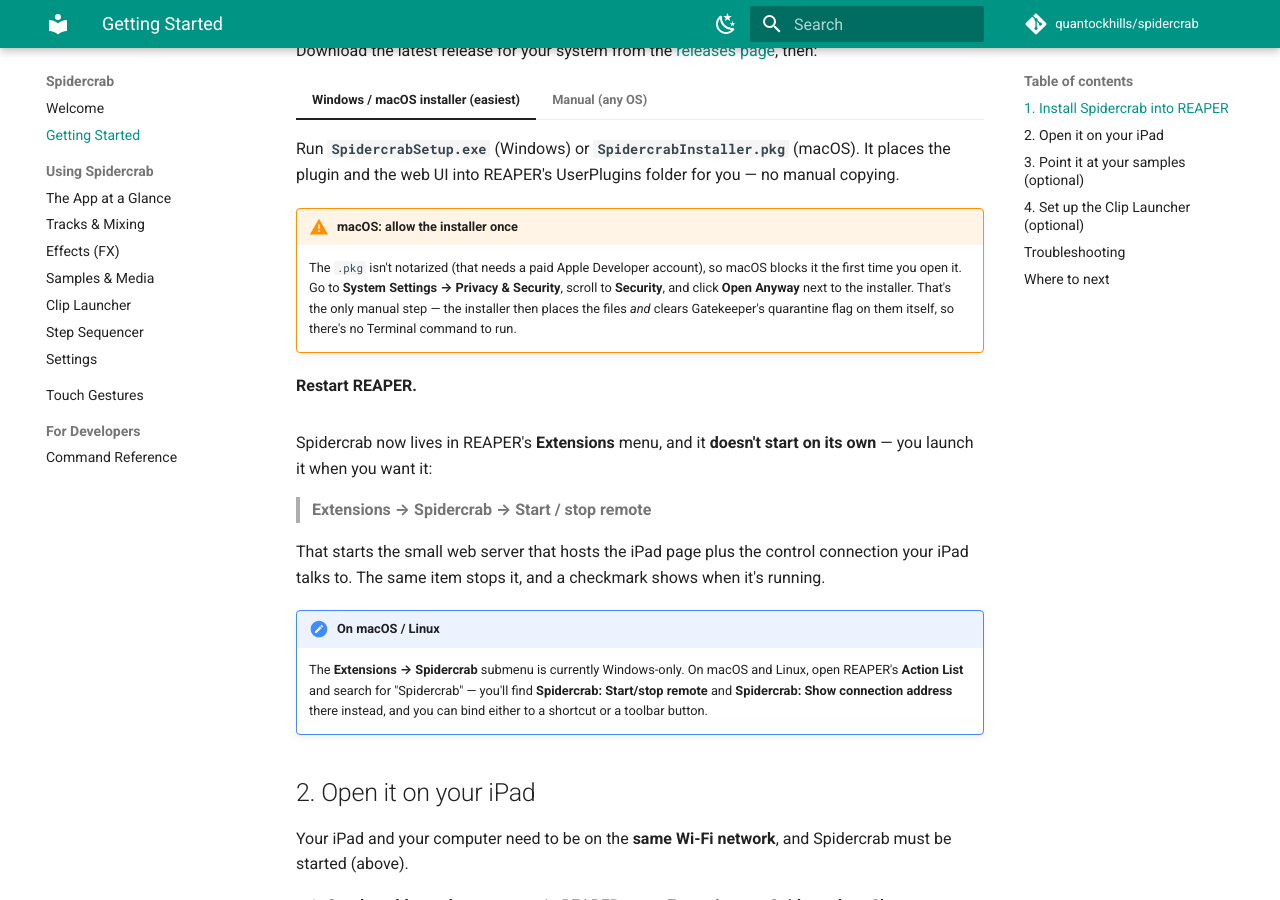
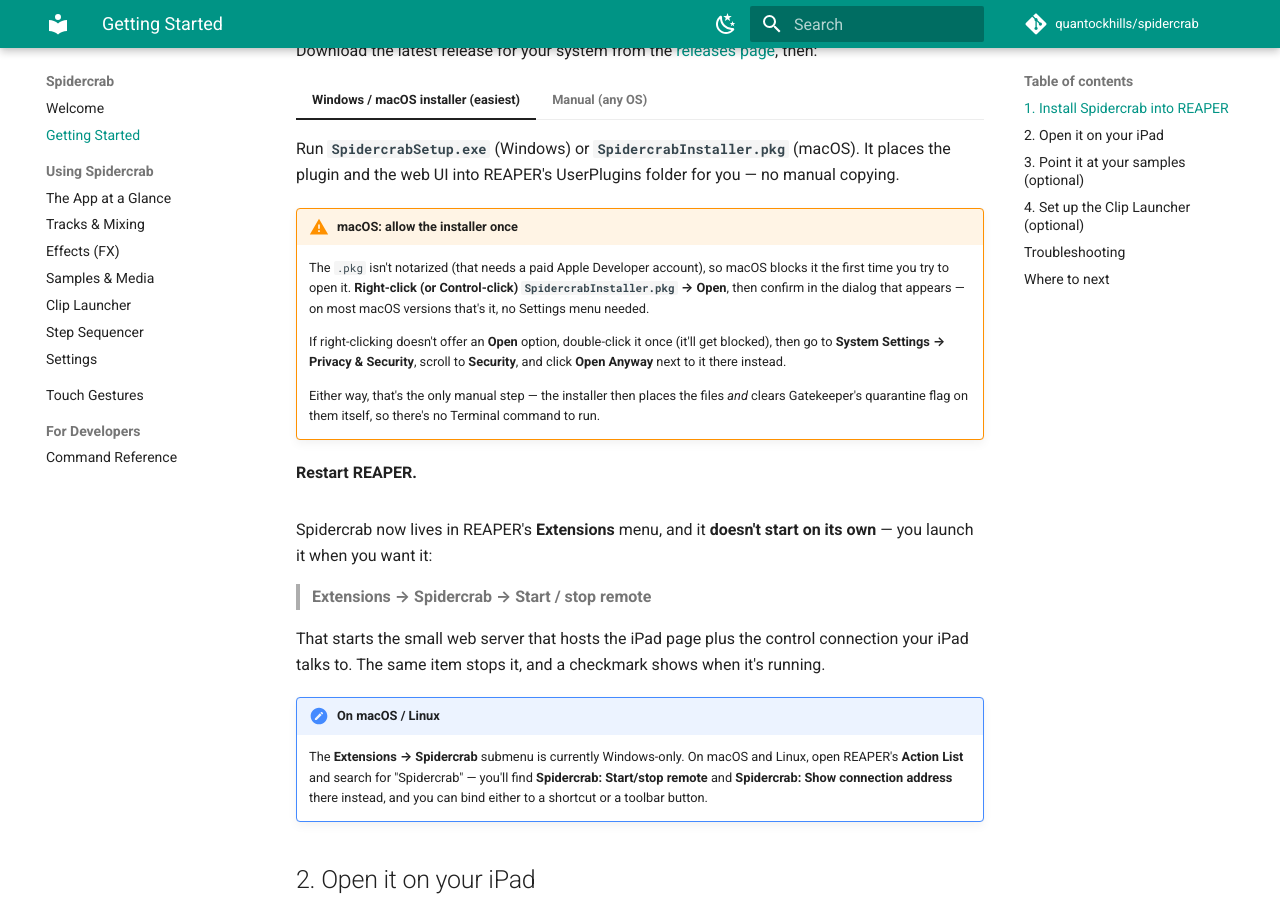
Before and after one commit to quantockhills/spidercrab, an MkDocs documentation site: the page built from docs/getting-started.md, in a window 1280 px wide and 900 px high, scrolled down 578 px. Built offline with MkDocs 1.6.1 and Material for MkDocs 9.7.7, drawn with Linux system fonts in a browser that asks for light colours; comment, search, counter and statistics services are not loaded.

Commit message:
docs: lead with right-click Open for the macOS installer Gatekeeper block
Confirmed in practice (real user test on their Mac): right-click (or
Control-click) the .pkg -> Open -> confirm works directly on most macOS
versions without ever touching System Settings. The System Settings ->
Privacy & Security -> Open Anyway route researched earlier apparently
doesn't apply consistently across macOS versions - keep it as the
documented fallback for whichever version needs it, but lead with the
simpler, confirmed-working method.

Co-Authored-By: Claude Sonnet 5 <noreply@anthropic.com>

```diff
--- a/docs/getting-started.md
+++ b/docs/getting-started.md
@@ -17,7 +17,11 @@ Download the latest release for your system from the [releases page](https://git
     Run **`SpidercrabSetup.exe`** (Windows) or **`SpidercrabInstaller.pkg`** (macOS). It places the plugin and the web UI into REAPER's UserPlugins folder for you — no manual copying.
 
     !!! warning "macOS: allow the installer once"
-        The `.pkg` isn't notarized (that needs a paid Apple Developer account), so macOS blocks it the first time you open it. Go to **System Settings → Privacy & Security**, scroll to **Security**, and click **Open Anyway** next to the installer. That's the only manual step — the installer then places the files *and* clears Gatekeeper's quarantine flag on them itself, so there's no Terminal command to run.
+        The `.pkg` isn't notarized (that needs a paid Apple Developer account), so macOS blocks it the first time you try to open it. **Right-click (or Control-click) `SpidercrabInstaller.pkg` → Open**, then confirm in the dialog that appears — on most macOS versions that's it, no Settings menu needed.
+
+        If right-clicking doesn't offer an **Open** option, double-click it once (it'll get blocked), then go to **System Settings → Privacy & Security**, scroll to **Security**, and click **Open Anyway** next to it there instead.
+
+        Either way, that's the only manual step — the installer then places the files *and* clears Gatekeeper's quarantine flag on them itself, so there's no Terminal command to run.
 
     **Restart REAPER.**
 
```
Also changed, not shown: README.md (+1 -1 lines), installer-mac/README.md (+8 -4 lines).
